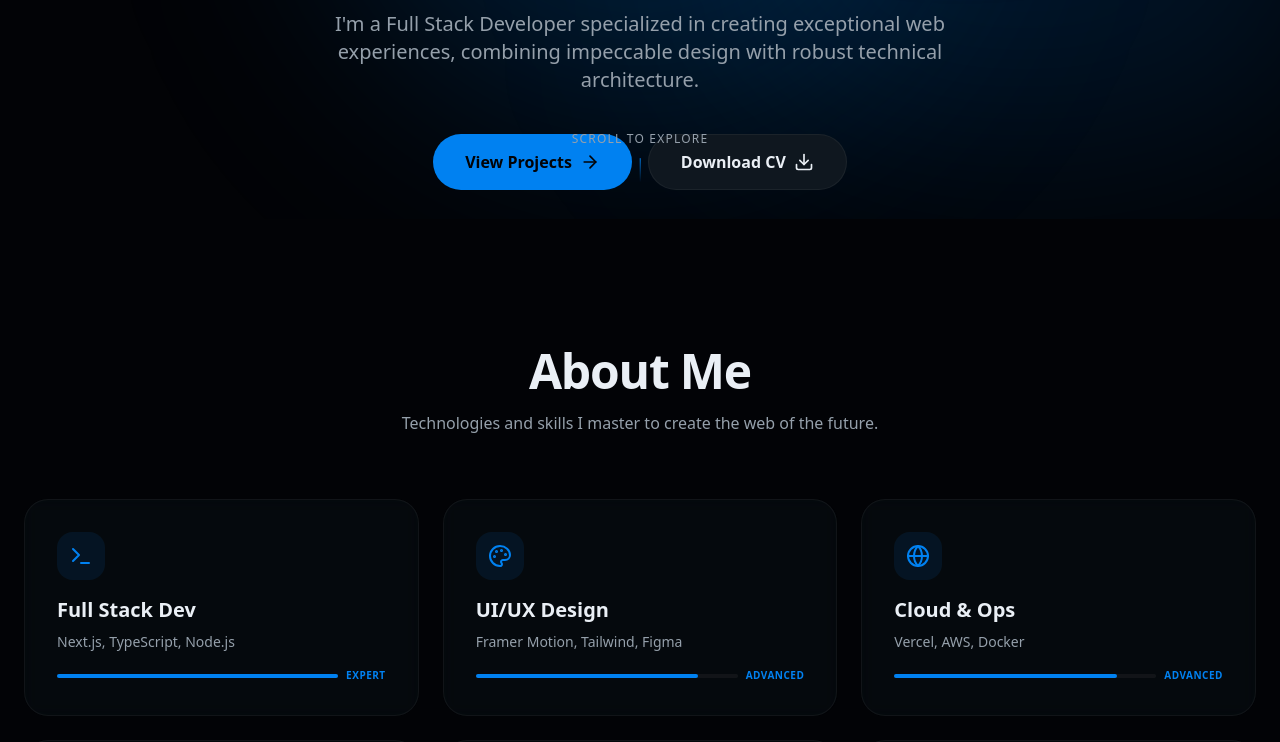
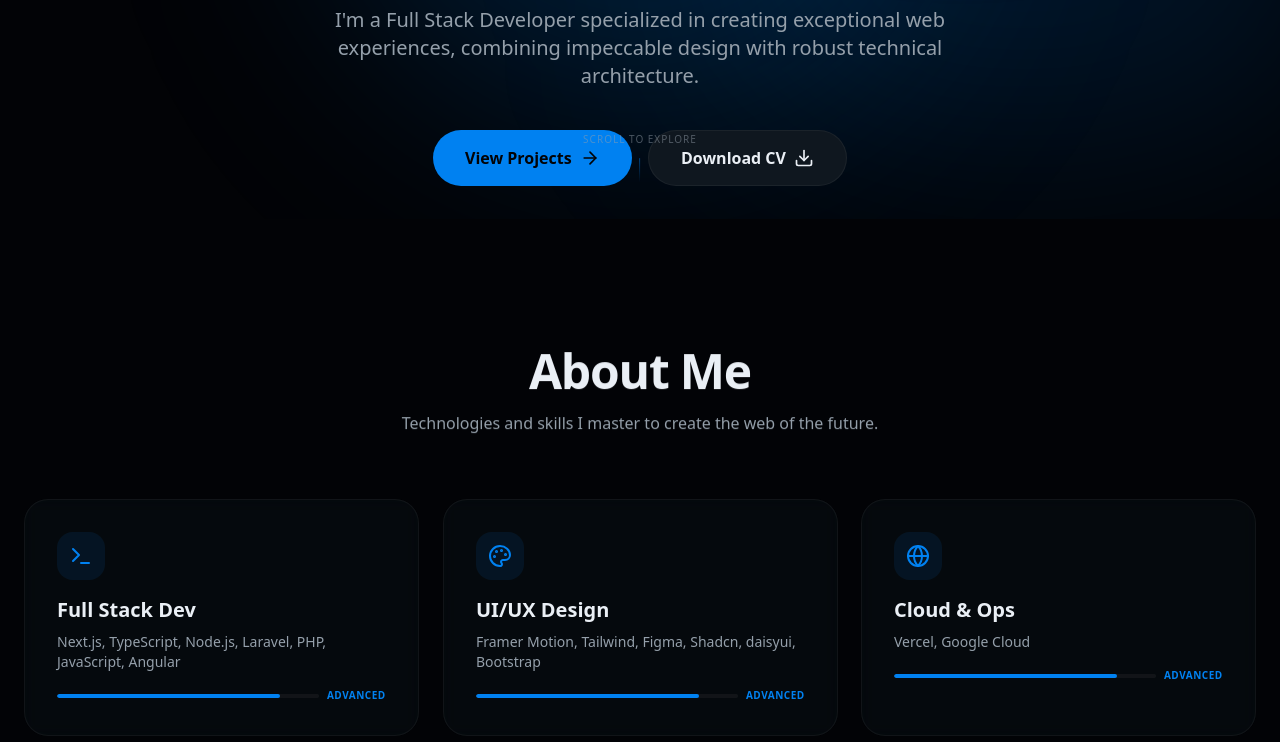
Before and after one commit to Dashxl/DevFrame, a Next.js app: page / in a window 1280 px wide. Shown: the part 581-1323 px from the top of the page. Built offline with nearby package versions, Linux system fonts and the light colour scheme.

Commit message:
Se optimizó la pagina por completo para dispositivos moviles

```diff
--- a/src/components/sections/About.tsx
+++ b/src/components/sections/About.tsx
@@ -5,11 +5,11 @@ import React from "react";
 import { Code2, Palette, Terminal, Cpu, Globe, Zap } from "lucide-react";
 
 const skills = [
-  { name: "Full Stack Dev", icon: <Terminal className="text-primary" />, desc: "Next.js, TypeScript, Node.js", level: "Expert" },
-  { name: "UI/UX Design", icon: <Palette className="text-primary" />, desc: "Framer Motion, Tailwind, Figma", level: "Advanced" },
-  { name: "Cloud & Ops", icon: <Globe className="text-primary" />, desc: "Vercel, AWS, Docker", level: "Advanced" },
+  { name: "Full Stack Dev", icon: <Terminal className="text-primary" />, desc: "Next.js, TypeScript, Node.js, Laravel, PHP, JavaScript, Angular", level: "Advanced" },
+  { name: "UI/UX Design", icon: <Palette className="text-primary" />, desc: "Framer Motion, Tailwind, Figma, Shadcn, daisyui, Bootstrap", level: "Advanced" },
+  { name: "Cloud & Ops", icon: <Globe className="text-primary" />, desc: "Vercel, Google Cloud", level: "Advanced" },
   { name: "Performance", icon: <Zap className="text-primary" />, desc: "Bento Grids, Optimization", level: "Advanced" },
-  { name: "Core Stack", icon: <Code2 className="text-primary" />, desc: "React, PostgreSQL, Prisma", level: "Expert" },
+  { name: "Core Stack", icon: <Code2 className="text-primary" />, desc: "React, PostgreSQL, MySQL", level: "Advance" },
   { name: "Systems", icon: <Cpu className="text-primary" />, desc: "Architecture, Scalability", level: "Advanced" },
 ];
 
@@ -21,8 +21,8 @@ export const About = () => {
           initial={{ opacity: 0, y: 20 }}
           whileInView={{ opacity: 1, y: 0 }}
           transition={{ duration: 0.5 }}
-          viewport={{ once: true }}
-          className="mb-16 text-center"
+          viewport={{ once: true, amount: 0.1 }}
+          className="mb-16 text-center will-change-transform"
         >
           <h2 className="text-3xl font-bold tracking-tight text-foreground md:text-5xl">About Me</h2>
           <p className="mt-4 text-muted-foreground">Technologies and skills I master to create the web of the future.</p>
@@ -34,10 +34,10 @@ export const About = () => {
               key={skill.name}
               initial={{ opacity: 0, y: 20 }}
               whileInView={{ opacity: 1, y: 0 }}
-              transition={{ delay: idx * 0.1 }}
-              viewport={{ once: true }}
+              transition={{ delay: idx * 0.05, duration: 0.4 }}
+              viewport={{ once: true, amount: 0.1 }}
               whileHover={{ y: -5 }}
-              className="group relative overflow-hidden rounded-3xl border border-white/5 bg-secondary/30 p-8 backdrop-blur-sm transition-all hover:bg-secondary/50"
+              className="group relative overflow-hidden rounded-3xl border border-white/5 bg-secondary/30 p-8 md:backdrop-blur-sm transition-all hover:bg-secondary/50 will-change-transform"
             >
               <div className="mb-4 inline-flex h-12 w-12 items-center justify-center rounded-2xl bg-primary/10 transition-transform group-hover:scale-110">
                 {skill.icon}
@@ -45,12 +45,13 @@ export const About = () => {
               <h3 className="mb-2 text-xl font-semibold text-foreground">{skill.name}</h3>
               <p className="mb-4 text-sm text-muted-foreground">{skill.desc}</p>
               <div className="flex items-center gap-2">
-                <span className="h-1 w-full rounded-full bg-white/5">
+                <span className="h-1 w-full rounded-full bg-white/5 overflow-hidden">
                   <motion.span
                     initial={{ width: 0 }}
                     whileInView={{ width: skill.level === "Expert" ? "100%" : "85%" }}
-                    transition={{ duration: 1, delay: 0.5 }}
-                    className="block h-full rounded-full bg-primary"
+                    transition={{ duration: 0.8, delay: 0.2, ease: "easeOut" }}
+                    viewport={{ once: true }}
+                    className="block h-full rounded-full bg-primary will-change-[width]"
                   />
                 </span>
                 <span className="text-[10px] font-bold uppercase tracking-wider text-primary">{skill.level}</span>
--- a/src/components/sections/Hero.tsx
+++ b/src/components/sections/Hero.tsx
@@ -7,27 +7,27 @@ import React from "react";
 export const Hero = () => {
   return (
     <section id="hero" className="relative flex min-h-screen flex-col items-center justify-center overflow-hidden px-6 pt-20">
-      <div className="absolute top-1/2 left-1/2 -z-10 h-[600px] w-[600px] -translate-x-1/2 -translate-y-1/2 bg-primary/20 blur-[120px] rounded-full" />
+      <div className="absolute top-1/2 left-1/2 -z-10 h-[600px] w-[600px] -translate-x-1/2 -translate-y-1/2 bg-primary/20 blur-[120px] rounded-full sm:block hidden" />
 
       <motion.div
         initial={{ opacity: 0, y: 30 }}
         animate={{ opacity: 1, y: 0 }}
         transition={{ duration: 0.8, ease: "easeOut" }}
-        className="text-center"
+        className="text-center will-change-transform"
       >
         {/* Profile Image Container */}
         <motion.div
           initial={{ opacity: 0, scale: 0.5 }}
           animate={{ opacity: 1, scale: 1 }}
           transition={{ duration: 0.5 }}
-          className="relative mx-auto mb-10 h-32 w-32 md:h-40 md:w-40"
+          className="relative mx-auto mb-8 h-28 w-28 md:h-40 md:w-40 will-change-transform"
         >
           <div className="absolute inset-0 rounded-full bg-gradient-to-tr from-primary to-accent opacity-20 blur-xl animate-pulse" />
           <div className="relative h-full w-full overflow-hidden rounded-full border-2 border-white/10 glass shadow-2xl shadow-primary/20">
             <img
               src="/profile.png" // <--- Cambia esto por el nombre de tu archivo en /public
               alt="Profile"
-              className="h-full w-full object-cover transition-all duration-500"
+              className="h-full w-full object-cover transition-all duration-500 hover:scale-105"
             />
           </div>
         </motion.div>
@@ -36,7 +36,7 @@ export const Hero = () => {
           initial={{ opacity: 0, scale: 0.9 }}
           animate={{ opacity: 1, scale: 1 }}
           transition={{ delay: 0.2 }}
-          className="mb-8 inline-flex items-center gap-2 rounded-full border border-white/10 bg-white/5 px-4 py-1.5 text-sm font-medium text-primary backdrop-blur-md"
+          className="mb-8 inline-flex items-center gap-2 rounded-full border border-white/10 bg-white/5 px-4 py-1.5 text-xs md:text-sm font-medium text-primary backdrop-blur-md"
         >
           <span className="relative flex h-2 w-2">
             <span className="absolute inline-flex h-full w-full animate-ping rounded-full bg-primary opacity-75"></span>
@@ -45,12 +45,12 @@ export const Hero = () => {
           Available for new projects
         </motion.div>
 
-        <h1 className="mb-6 text-5xl font-bold tracking-tight text-foreground md:text-8xl">
+        <h1 className="mb-6 text-4xl font-bold tracking-tight text-foreground md:text-8xl">
           Designing the <br />
           <span className="text-gradient">Digital Future</span>
         </h1>
 
-        <p className="mx-auto mb-10 max-w-2xl text-lg text-muted-foreground md:text-xl">
+        <p className="mx-auto mb-10 max-w-2xl text-base md:text-xl text-muted-foreground px-4">
           I'm a Full Stack Developer specialized in creating exceptional web experiences, combining impeccable design with robust technical architecture.
         </p>
 
@@ -58,7 +58,7 @@ export const Hero = () => {
           <motion.button
             whileHover={{ scale: 1.05 }}
             whileTap={{ scale: 0.95 }}
-            className="flex h-14 items-center gap-2 rounded-full bg-primary px-8 font-semibold text-primary-foreground transition-all hover:bg-primary/90"
+            className="flex h-12 md:h-14 items-center gap-2 rounded-full bg-primary px-6 md:px-8 font-semibold text-primary-foreground transition-all hover:bg-primary/90 will-change-transform"
           >
             View Projects <ArrowRight size={20} />
           </motion.button>
@@ -66,7 +66,7 @@ export const Hero = () => {
           <motion.button
             whileHover={{ scale: 1.05 }}
             whileTap={{ scale: 0.95 }}
-            className="flex h-14 items-center gap-2 rounded-full bg-secondary px-8 font-semibold text-foreground border border-white/5 transition-all hover:bg-secondary/80"
+            className="flex h-12 md:h-14 items-center gap-2 rounded-full bg-secondary px-6 md:px-8 font-semibold text-foreground border border-white/5 transition-all hover:bg-secondary/80 will-change-transform"
           >
             Download CV <Download size={20} />
           </motion.button>
@@ -77,13 +77,13 @@ export const Hero = () => {
         initial={{ opacity: 0 }}
         animate={{ opacity: 1 }}
         transition={{ delay: 1, duration: 1 }}
-        className="absolute bottom-10 left-1/2 -translate-x-1/2 flex flex-col items-center gap-2 text-muted-foreground"
+        className="absolute bottom-6 md:bottom-10 left-1/2 -translate-x-1/2 hidden sm:flex flex-col items-center gap-2 text-muted-foreground z-0"
       >
-        <span className="text-xs uppercase tracking-widest">Scroll to explore</span>
+        <span className="text-[10px] uppercase tracking-widest opacity-50">Scroll to explore</span>
         <motion.div
           animate={{ y: [0, 8, 0] }}
           transition={{ repeat: Infinity, duration: 1.5 }}
-          className="h-6 w-px bg-gradient-to-b from-primary to-transparent"
+          className="h-6 w-px bg-gradient-to-b from-primary/50 to-transparent"
         />
       </motion.div>
     </section>
--- a/src/components/sections/Projects.tsx
+++ b/src/components/sections/Projects.tsx
@@ -11,6 +11,8 @@ const projects = [
     desc: "Transform legacy code into documented, secured, maintainable software in 30 seconds using Gemini 3's structured reasoning.",
     tags: ["Next.js", "TypeScript", "React", "Tailwind", "Google Gemini 3", "Redis"],
     image: "/Cipher.png",
+    liveUrl: "https://cipherai-app.vercel.app/",
+    repoUrl: "https://github.com/Dashxl/Cipher-AI",
   },
   {
     title: "EcoPulse Dashboard",
@@ -18,6 +20,8 @@ const projects = [
     desc: "Complex data visualization for global environmental monitoring.",
     tags: ["React", "D3.js", "Tailwind"],
     image: "https://images.unsplash.com/photo-1551288049-bbda38a10ad1?q=80&w=2340&auto=format&fit=crop",
+    liveUrl: "#",
+    repoUrl: "#",
   },
   {
     title: "Vivid UI Stack",
@@ -25,6 +29,8 @@ const projects = [
     desc: "Premium design system with highly interactive and accessible components.",
     tags: ["Radix UI", "TypeScript", "SCSS"],
     image: "https://images.unsplash.com/photo-1558655146-d09347e92766?q=80&w=2340&auto=format&fit=crop",
+    liveUrl: "#",
+    repoUrl: "#",
   }
 ];
 
@@ -79,10 +85,20 @@ export const Projects = () => {
                 </div>
 
                 <div className="mt-8 flex gap-4">
-                  <a href="#" className="flex h-10 w-10 items-center justify-center rounded-full bg-primary text-primary-foreground hover:bg-primary/90 transition-all">
+                  <a
+                    href={project.liveUrl}
+                    target="_blank"
+                    rel="noopener noreferrer"
+                    className="flex h-10 w-10 items-center justify-center rounded-full bg-primary text-primary-foreground hover:bg-primary/90 transition-all"
+                  >
                     <ExternalLink size={18} />
                   </a>
-                  <a href="#" className="flex h-10 w-10 items-center justify-center rounded-full bg-white/5 text-muted-foreground hover:bg-white/10 transition-all">
+                  <a
+                    href={project.repoUrl}
+                    target="_blank"
+                    rel="noopener noreferrer"
+                    className="flex h-10 w-10 items-center justify-center rounded-full bg-white/5 text-muted-foreground hover:bg-white/10 transition-all"
+                  >
                     <Github size={18} />
                   </a>
                 </div>
```
Also changed, not shown: src/components/sections/Navbar.tsx (+22 -18 lines).
